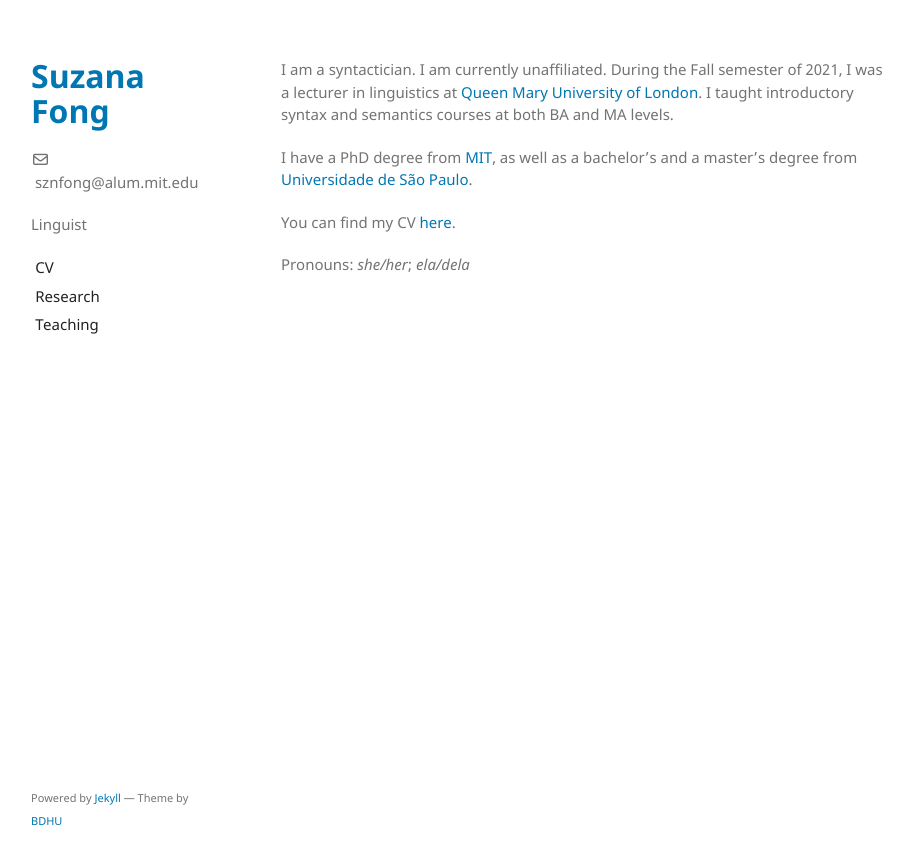
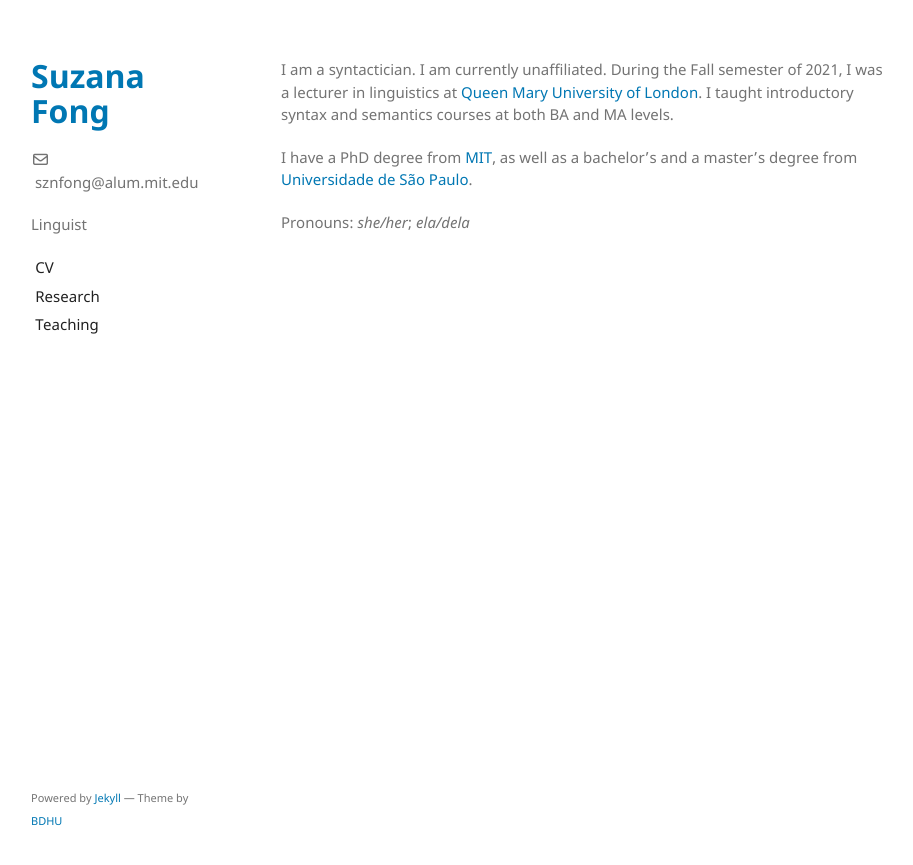
Before and after one commit to sznfng/sznfng.github.io, a Jekyll site: the page built from index.md, in a window 1280 px wide. Shown: the top 865 px of the page, without its empty margins (179-1092 px from the left). Built offline with Jekyll 4.4.1, drawn with Linux system fonts in a browser that asks for light colours.

Commit message:
Update index.md

```diff
--- a/index.md
+++ b/index.md
@@ -6,6 +6,4 @@ I am a syntactician. I am currently unaffiliated. During the Fall semester of 20
 
 I have a PhD degree from [MIT](https://linguistics.mit.edu/), as well as a bachelor's and a master's degree from [Universidade de São Paulo](https://linguistica.fflch.usp.br/).
 
-You can find my CV [here](https://sznfng.github.io/CV_sfong.pdf).
-
 Pronouns: *she/her*; *ela/dela*
```
